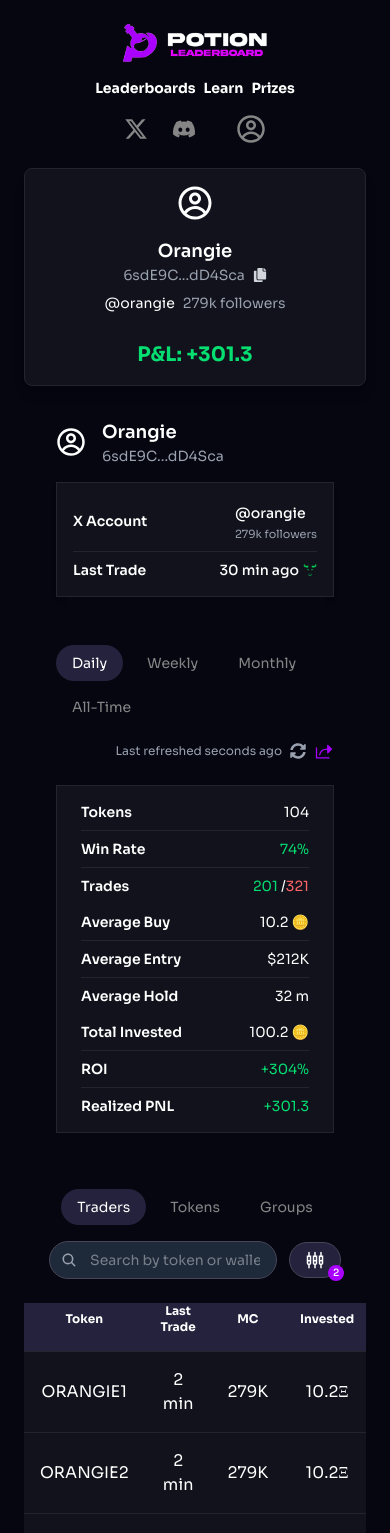
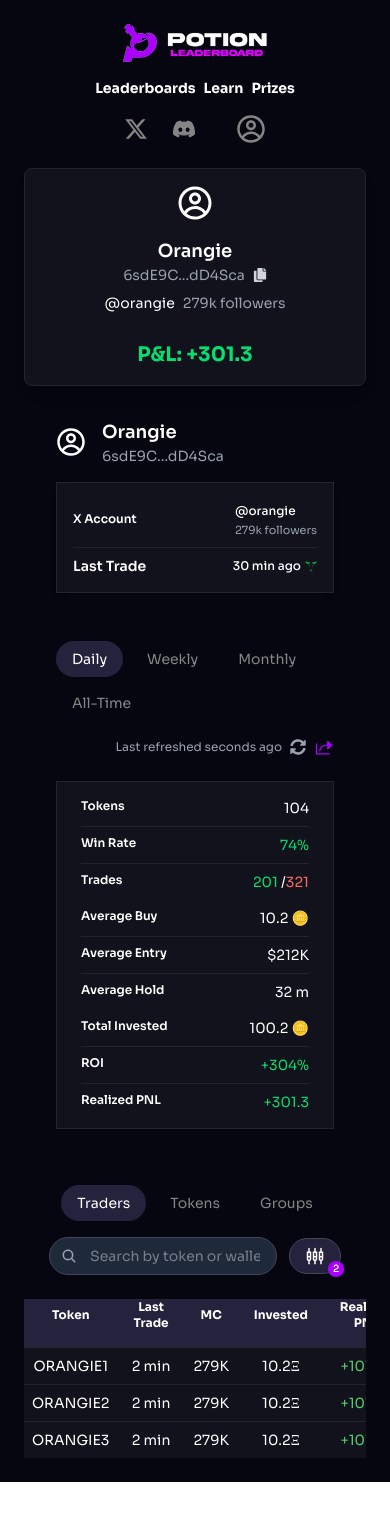
Before and after one commit to favourAyomikun/bounty-potion, a React (Vite) app: page /leaderboard-dashboard in a window 390 px wide. Shown: the top 1533 px of the page. After the commit the page ends 1482 px from the top, so only its background shows below. Built offline with nearby package versions, Linux system fonts and the light colour scheme.

Commit message:
made some changes to the leaderboard dashboard page

```diff
--- a/src/components/TradingStats.jsx
+++ b/src/components/TradingStats.jsx
@@ -24,15 +24,15 @@
                     {/* Account Info */}
                     <div className="flex flex-col mt-4 border border-[#23242C] bg-[#11121B] p-4 shadow-md">
                         <div className="flex flex-row items-center justify-between text-gray-400 text-sm border-b border-[#23242C] pb-2">
-                            <span className="text-white font-semibold">X Account</span>
+                            <span className="text-xs md:text-sm text-white font-semibold">X Account</span>
                             <div className="mt-1 sm:mt-0">
-                                <span className="text-white font-medium flex items-center">@orangie</span>
+                                <span className="text-xs md:text-sm text-white font-medium flex items-center">@orangie</span>
                                 <small>279k followers</small>
                             </div>
                         </div>
                         <div className="flex justify-between mt-2 text-gray-400 text-sm">
                             <span className="text-white font-semibold">Last Trade</span>
-                            <span className="text-white font-medium flex items-center">
+                            <span className="text-xs md:text-sm text-white font-medium flex items-center">
                                 30 min ago <GiBull className="ml-1 text-green-500" />
                             </span>
                         </div>
@@ -70,15 +70,15 @@
                     {/* Left Column */}
                     <div className="sm:border-r border-[#23242C] px-2">
                         <div className="flex justify-between text-white border-b border-[#23242C] pb-2">
-                            <span className="font-semibold">Tokens</span>
+                            <span className="font-semibold text-xs md:text-sm">Tokens</span>
                             <span>104</span>
                         </div>
                         <div className="flex justify-between text-white border-b border-[#23242C] py-2">
-                            <span className="font-semibold">Win Rate</span>
+                            <span className="font-semibold text-xs md:text-sm">Win Rate</span>
                             <span className="text-green-400">74%</span>
                         </div>
                         <div className="flex justify-between text-white pt-2">
-                            <span className="font-semibold">Trades</span>
+                            <span className="font-semibold text-xs md:text-sm">Trades</span>
                             <span>
                                 <span className="text-green-400">201</span> /
                                 <span className="text-red-400">321</span>
@@ -89,15 +89,15 @@
                     {/* Middle Column */}
                     <div className="sm:border-r border-[#23242C] px-2">
                         <div className="flex justify-between text-white border-b border-[#23242C] pb-2">
-                            <span className="font-semibold">Average Buy</span>
+                            <span className="font-semibold text-xs md:text-sm">Average Buy</span>
                             <span>10.2 🪙</span>
                         </div>
                         <div className="flex justify-between text-white border-b border-[#23242C] py-2">
-                            <span className="font-semibold">Average Entry</span>
+                            <span className="font-semibold text-xs md:text-sm">Average Entry</span>
                             <span>$212K</span>
                         </div>
                         <div className="flex justify-between text-white pt-2">
-                            <span className="font-semibold">Average Hold</span>
+                            <span className="font-semibold text-xs md:text-sm">Average Hold</span>
                             <span>32 m</span>
                         </div>
                     </div>
@@ -105,15 +105,15 @@
                     {/* Right Column */}
                     <div className="px-2">
                         <div className="flex justify-between text-white border-b border-[#23242C] pb-2">
-                            <span className="font-semibold">Total Invested</span>
+                            <span className="font-semibold text-xs md:text-sm">Total Invested</span>
                             <span>100.2 🪙</span>
                         </div>
                         <div className="flex justify-between text-white border-b border-[#23242C] py-2">
-                            <span className="font-semibold">ROI</span>
+                            <span className="font-semibold text-xs md:text-sm">ROI</span>
                             <span className="text-green-400">+304%</span>
                         </div>
                         <div className="flex justify-between text-white pt-2">
-                            <span className="font-semibold">Realized PNL</span>
+                            <span className="font-semibold text-xs md:text-sm">Realized PNL</span>
                             <span className="text-green-400">+301.3</span>
                         </div>
                     </div>
--- a/src/pages/LeaderboardDashboard.jsx
+++ b/src/pages/LeaderboardDashboard.jsx
@@ -178,14 +178,14 @@
                         {filteredData.length > 0 ? (
                             filteredData.map((data, index) => (
                                 <tr key={index} className="border-t border-[#23242C] bg-[#11121B] text-center">
-                                    <td className="py-4 px-4 align-middle">{data.token}</td>
-                                    <td className="py-4 px-4 align-middle">{data.lastTrade}</td>
-                                    <td className="py-4 px-4 align-middle">{data.mc}</td>
-                                    <td className="py-4 px-4 align-middle">{data.invested}</td>
-                                    <td className="py-4 px-4 align-middle text-[#59CC6C]">{data.realizedPNL}</td>
-                                    <td className="py-4 px-4 align-middle text-[#59CC6C]">{data.roi}</td>
-                                    <td className="py-4 px-4 align-middle">{data.trades}</td>
-                                    <td className="py-4 px-4 align-middle">
+                                    <td className="py-2 md:py-4 px-2 md:px-4 text-sm md:text-base align-middle">{data.token}</td>
+                                    <td className="py-2 md:py-4 px-2 md:px-4 text-sm md:text-base align-middle">{data.lastTrade}</td>
+                                    <td className="py-2 md:py-4 px-2 md:px-4 text-sm md:text-base align-middle">{data.mc}</td>
+                                    <td className="py-2 md:py-4 px-2 md:px-4 text-sm md:text-base align-middle">{data.invested}</td>
+                                    <td className="py-2 md:py-4 px-2 md:px-4 text-sm md:text-base align-middle text-[#59CC6C]">{data.realizedPNL}</td>
+                                    <td className="py-2 md:py-4 px-2 md:px-4 text-sm md:text-base align-middle text-[#59CC6C]">{data.roi}</td>
+                                    <td className="py-2 md:py-4 px-2 md:px-4 text-sm md:text-base align-middle">{data.trades}</td>
+                                    <td className="py-2 md:py-4 px-2 md:px-4 text-sm md:text-base align-middle">
                                         <PiShareFill className="text-[#AA00FF]" />
                                     </td>
                                 </tr>
```
